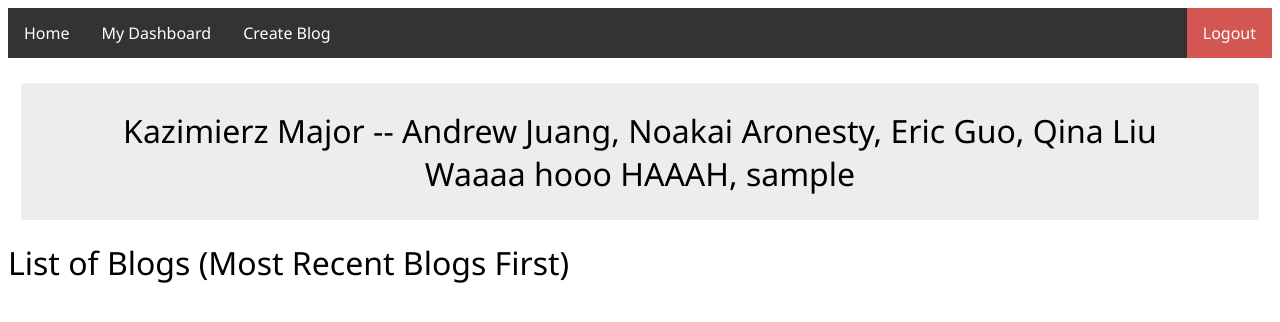
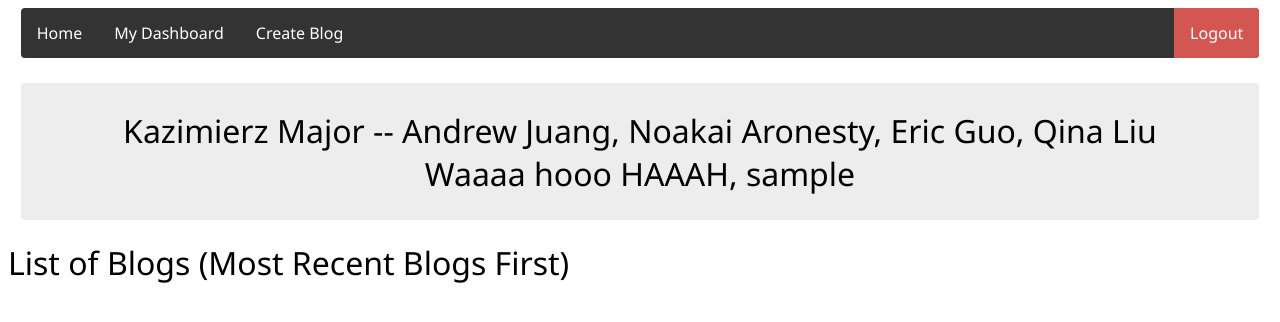
Before and after one commit to andrew-juang/P00, a Flask app: page / in a window 1280 px wide. Shown: the top 322 px of the page. Run offline with Flask 2, Linux system fonts and the light colour scheme; the visitor is signed in with stand-in values (Sample User, id 1); data that the repository does not hold is empty.

Commit message:
better nav

```diff
--- a/app/static/bad.css
+++ b/app/static/bad.css
@@ -89,11 +89,13 @@ a:active {
 
 /* NAVBAR STUFF */
 ul {
+  width: 98%;
   list-style-type: none;
-  margin: 0;
+  margin: auto;
   padding: 0;
   overflow: hidden;
   background-color: #333;
+  border-radius: 4px;
 }
 
 li {
```
